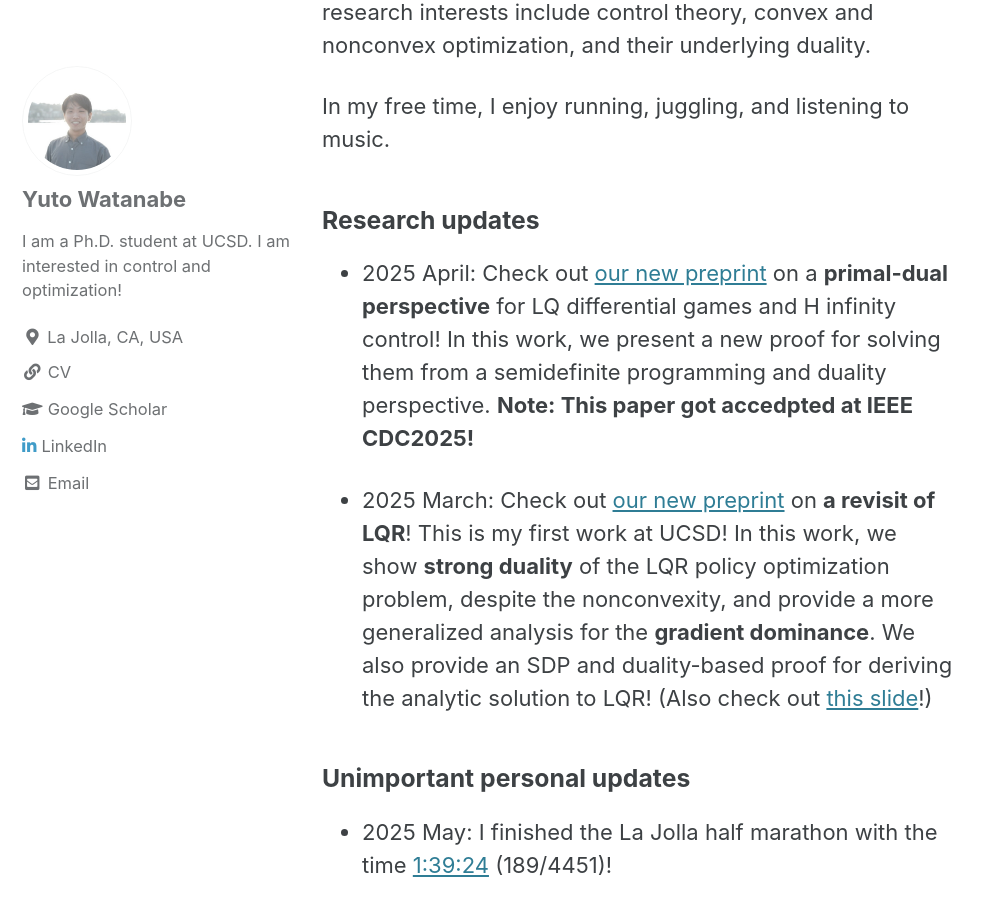
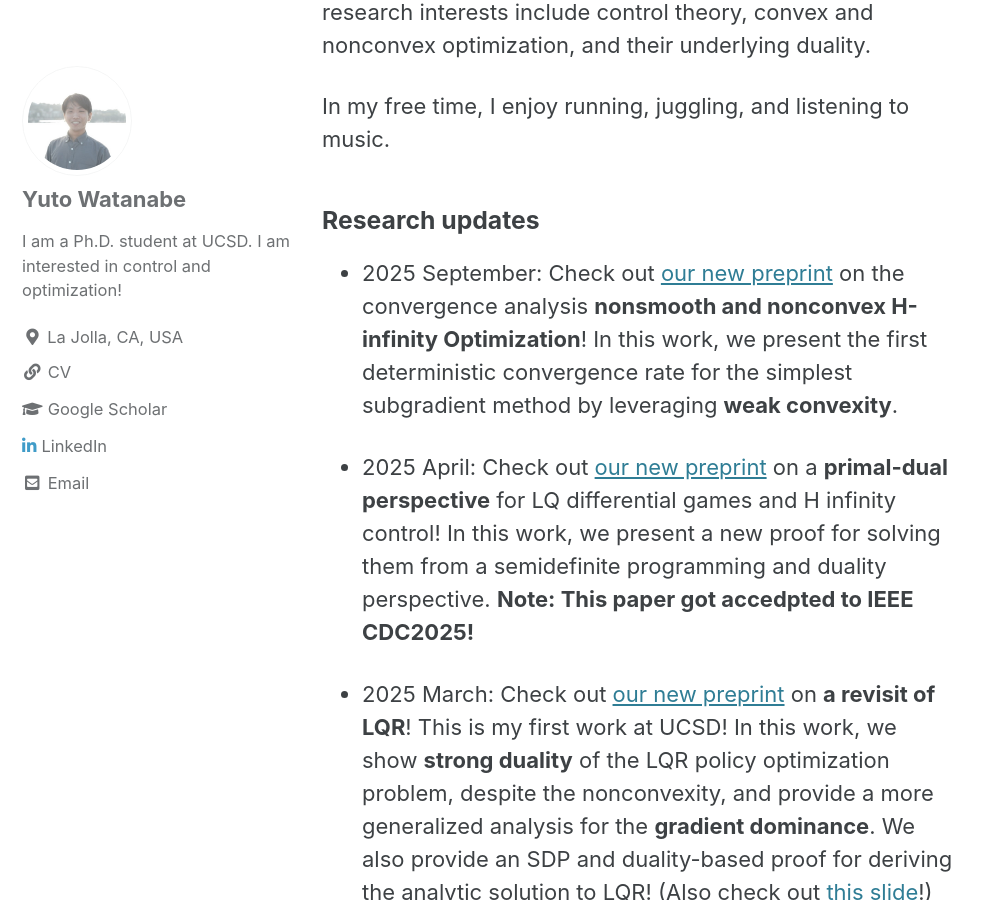
Before and after one commit to WatanabeYuto/watanabeyuto.github.io, a Jekyll site: the page built from index.md, in a window 1280 px wide and 900 px high, scrolled down 438 px. Shown: the whole window, without its empty margins (0-992 px from the left). Built offline with Jekyll 4.4.1, drawn with Linux system fonts in a browser that asks for light colours; cached includes are drawn as plain includes; the list of posts is cut into pages by our own code.

Commit message:
pub update

```diff
--- a/index.md
+++ b/index.md
@@ -18,7 +18,9 @@ In my free time, I enjoy running, juggling, and listening to music.
 
 ### Research updates
 
-- 2025 April: Check out [our new preprint](https://arxiv.org/abs/2504.02201) on a **primal-dual perspective** for LQ differential games and H infinity control! In this work, we present a new proof for solving them from a semidefinite programming and duality perspective. **Note: This paper got accedpted at IEEE CDC2025!**
+- 2025 September: Check out [our new preprint](https://arxiv.org/abs/2509.25633) on the convergence analysis **nonsmooth and nonconvex H-infinity Optimization**! In this work, we present the first deterministic convergence rate for the simplest subgradient method by leveraging **weak convexity**.
+
+- 2025 April: Check out [our new preprint](https://arxiv.org/abs/2504.02201) on a **primal-dual perspective** for LQ differential games and H infinity control! In this work, we present a new proof for solving them from a semidefinite programming and duality perspective. **Note: This paper got accedpted to IEEE CDC2025!**
 
 - 2025 March: Check out [our new preprint](https://arxiv.org/abs/2503.10964) on **a revisit of LQR**! This is my first work at UCSD! In this work, we show **strong duality** of the LQR policy optimization problem, despite the nonconvexity, and provide a more generalized analysis for the **gradient dominance**. We also provide an SDP and duality-based proof for deriving the analytic solution to LQR! (Also check out [this slide](https://drive.google.com/file/d/1yij6Shnm9-aObMxfb68spP4ocih-qUfD/view?usp=sharing)!)
 
```
Also changed, not shown: publication.md (+2 -0 lines).
